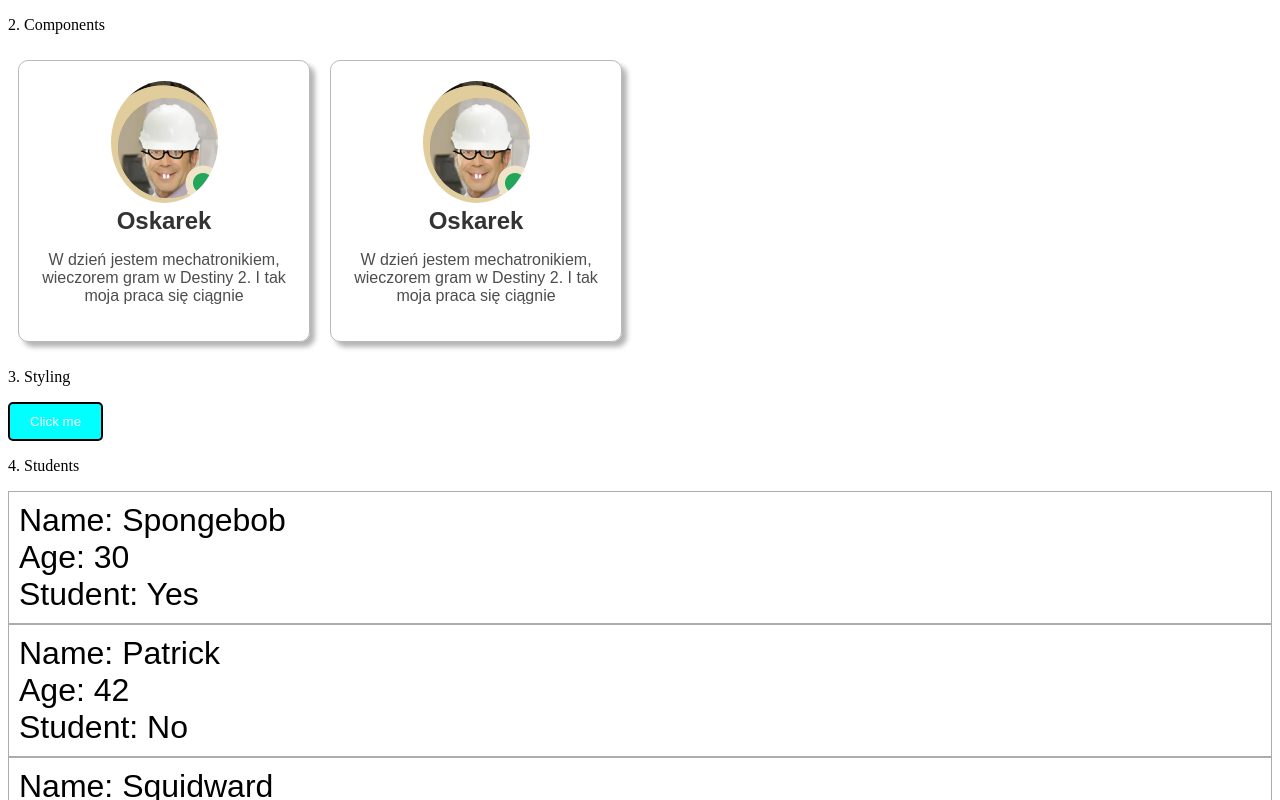
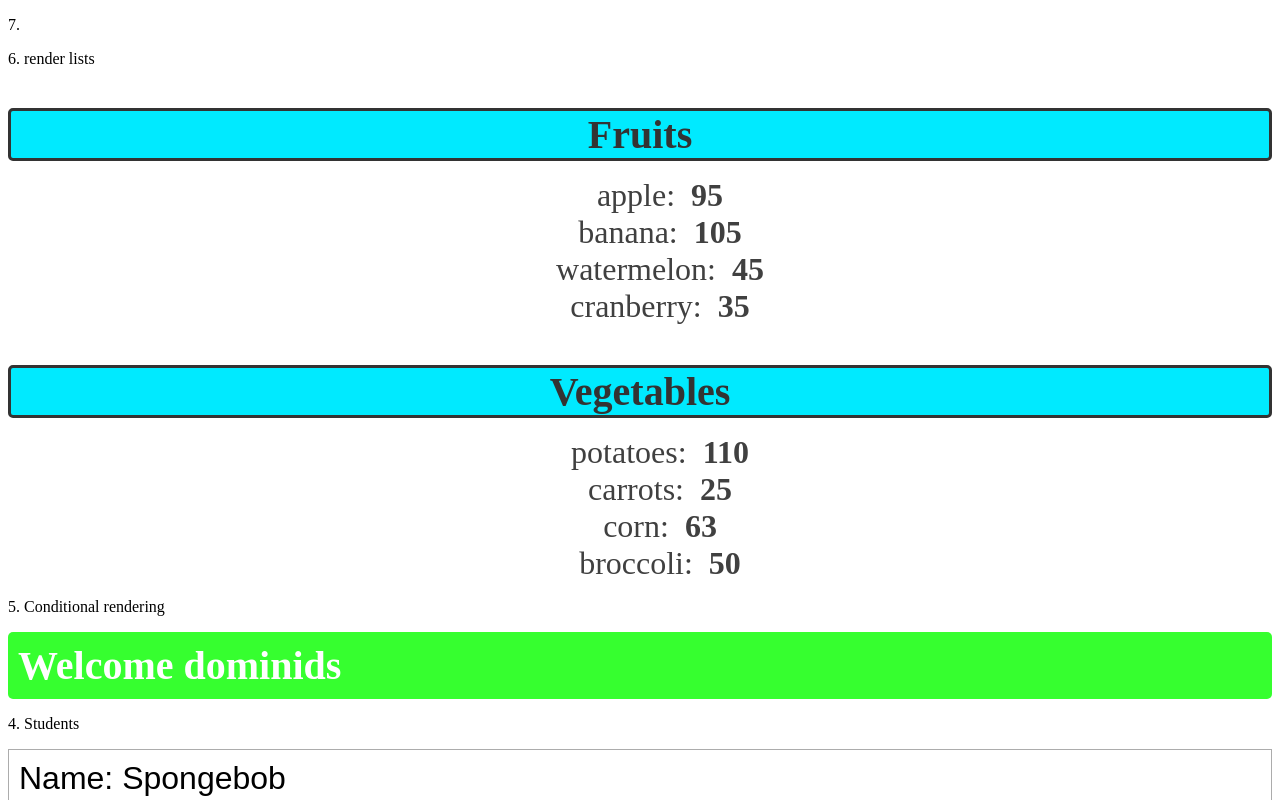
Before and after one commit to dominids/website, a React (Vite) app in the folder my-react-app/: page / in a window 1280 px wide. Shown: the top 800 px of the page. Built offline with nearby package versions, Linux system fonts and the light colour scheme.

Commit message:
render lists

```diff
--- a/my-react-app/src/App.tsx
+++ b/my-react-app/src/App.tsx
@@ -2,22 +2,36 @@
 import Button from "./Button/Button";
 import Students from "./Students";
 import UserGreeting from "./UserGreeting";
+import List from "./List";
 function App() {
-
+  const fruits = [
+    {id: 1,name:"apple", calories: 95},
+    {id: 2,name:"banana", calories: 105},
+    {id: 3,name:"watermelon", calories: 45},
+    {id: 4,name:"cranberry", calories: 35}];
+  const vegetables = [
+    {id: 6,name:"potatoes", calories: 110},
+    {id: 7,name:"carrots", calories: 25},
+    {id: 8,name:"corn", calories: 63},
+    {id: 9,name:"broccoli", calories: 50}];
   return(
     <>
-    <p>2. Components</p>
-    <Card></Card>
-    <Card></Card>
-    <p>3. Styling</p>
-    <Button></Button>
+    <p>7.</p>
+    <p>6. render lists</p>
+    {fruits.length > 0 && <List items={fruits} category="Fruits"></List>}
+    {vegetables.length > 0 && <List items={vegetables} category="Vegetables"></List>}
+    <p>5. Conditional rendering</p>
+    <UserGreeting isLoggedIn={true} username="dominids"></UserGreeting>
     <p>4. Students</p>
     <Students name="Spongebob" age={30} isStudent={true}></Students>
     <Students name="Patrick" age={42} isStudent={false}></Students>
     <Students name="Squidward" age={50} isStudent={false}></Students>
     <Students name="Larry"></Students>
-    <p>5. Conditional rendering</p>
-    <UserGreeting isLoggedIn={true} username="dominids"></UserGreeting>
+    <p>3. Styling</p>
+    <Button></Button>
+    <p>2. Components</p>
+    <Card></Card>
+    <Card></Card>
     </>
   );
 }
--- /dev/null
+++ b/my-react-app/src/List.tsx
@@ -0,0 +1,31 @@
+import PropTypes from 'prop-types';
+
+function List(props:any){
+
+    //fruits.sort((a,b) => a.name.localeCompare(b.name)); //Alphabetical
+    //fruits.sort((a,b) => b.name.localeCompare(a.name)); //reverse alphabetical
+    //fruits.sort((a,b) => a.calories - b.calories); //numeric
+    //const lowKcalFruits= fruits.filter(fruit => fruit.calories < 100);
+    //const highKcalFruits= fruits.filter(fruit => fruit.calories >= 100);
+
+    const category = props.category;
+    const itemList = props.items;
+
+    const listItems = itemList.map((item: { id: number; name: string; calories:number}) => <li key={item.id}>
+                                            {item.name}: &nbsp;
+                                            <b>{item.calories}</b></li>);
+
+    return(<><h3 className="list-category">{category}</h3>
+             <ol className="list-items">{listItems}</ol></>);
+}
+List.propTypes = {
+    category: PropTypes.string,
+    items: PropTypes.arrayOf(PropTypes.shape(
+        {id: PropTypes.number, name: PropTypes.string,calories:PropTypes.number}
+    ))
+}
+List.defaultProps = {
+    category: "Category",
+    items: [],
+}
+export default List;
--- a/my-react-app/src/index.css
+++ b/my-react-app/src/index.css
@@ -51,3 +51,24 @@
   border-radius: 5px;
   margin: 0;
 }
+.list-category{
+  font-size: 2.5em;
+  font-weight: bold;
+  color: hsl(0, 0%, 20%);
+  margin-bottom: 10px;
+  text-align: center;
+  border: 3px solid;
+  border-radius: 5px;
+  background-color: hsl(185, 100%, 50%);
+}
+.list-items li{
+  font-size: 2em;
+  list-style: none;
+  color: hsl(0, 0%, 25%);
+  text-align: center;
+  margin: 0;
+}
+.list-items li:hover{
+  color: hsl(0, 0%, 45%);
+  cursor: pointer;
+}
```
